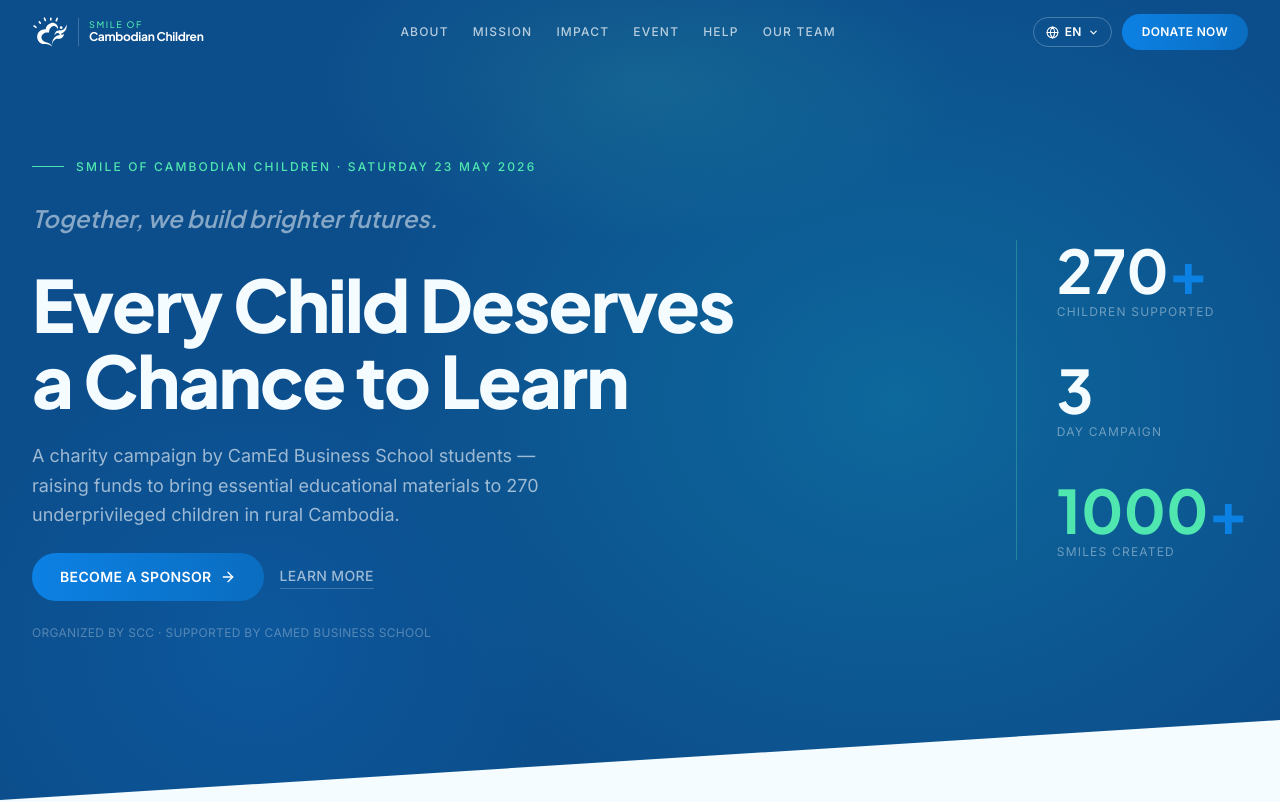
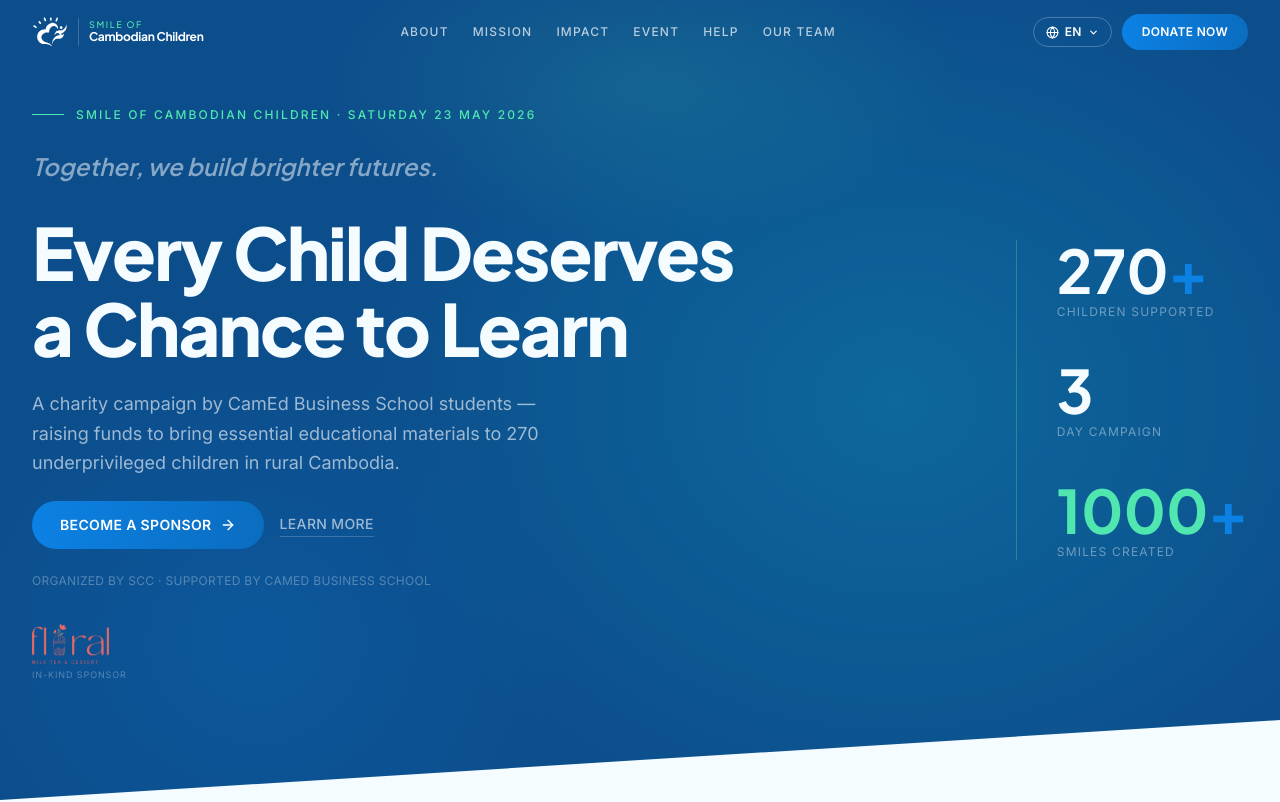
Before and after one commit to lyheang369/scc-charity, a React (Vite) app: page / in a window 1280 px wide. Shown: the top 802 px of the page. Built offline with nearby package versions, Linux system fonts and the light colour scheme.

Commit message:
feat: add crossfading logo carousel to Hero section

```diff
--- a/src/components/Hero.jsx
+++ b/src/components/Hero.jsx
@@ -51,6 +51,58 @@ function RotatingPhrase({ phrases }) {
   );
 }
 
+const BASE = import.meta.env.BASE_URL
+
+const LOGO_ENTRIES = [
+  { src: `${BASE}logos/scc-white.svg`,    alt: 'SCC logo',    label: 'Organized by' },
+  { src: `${BASE}logos/CamEd_Logo.webp`,  alt: 'CamEd logo',  label: 'Supported by' },
+  { src: `${BASE}logos/floral.webp`,      alt: 'Floral logo',  label: 'In-Kind Sponsor' },
+  { src: `${BASE}logos/rourm.webp`,       alt: 'Rourm logo',   label: 'Sponsor' },
+]
+
+function LogoCarousel() {
+  const [idx, setIdx] = useState(0)
+  const [visible, setVisible] = useState(true)
+
+  useEffect(() => {
+    const id = setInterval(() => {
+      setVisible(false)
+      setTimeout(() => {
+        setIdx((prev) => (prev + 1) % LOGO_ENTRIES.length)
+        setVisible(true)
+      }, 500)
+    }, 2500)
+    return () => clearInterval(id)
+  }, [])
+
+  const entry = LOGO_ENTRIES[idx]
+
+  return (
+    <div className="h-20 flex flex-col items-start justify-center">
+      <img
+        key={idx}
+        src={entry.src}
+        alt={entry.alt}
+        className="h-10 w-auto object-contain opacity-80"
+        style={{
+          transition: 'opacity 0.5s ease, transform 0.5s ease',
+          opacity: visible ? 1 : 0,
+          transform: visible ? 'translateY(0)' : 'translateY(-6px)',
+        }}
+      />
+      <span
+        className="text-[9px] tracking-widest uppercase text-white/30 mt-1"
+        style={{
+          transition: 'opacity 0.5s ease',
+          opacity: visible ? 1 : 0,
+        }}
+      >
+        {entry.label}
+      </span>
+    </div>
+  )
+}
+
 export default function Hero() {
   const t = useTranslation();
 
@@ -90,6 +142,9 @@ export default function Hero() {
               </a>
             </div>
             <p className="text-xs tracking-wide text-white/30 uppercase animate-[fadeUp_0.8s_1s_ease_both]">{t.hero.trust}</p>
+            <div className="animate-[fadeUp_0.8s_1.1s_ease_both]">
+              <LogoCarousel />
+            </div>
           </div>
 
           <div className="md:col-span-2 flex md:justify-end animate-[fadeUp_0.8s_1s_ease_both]">
```
